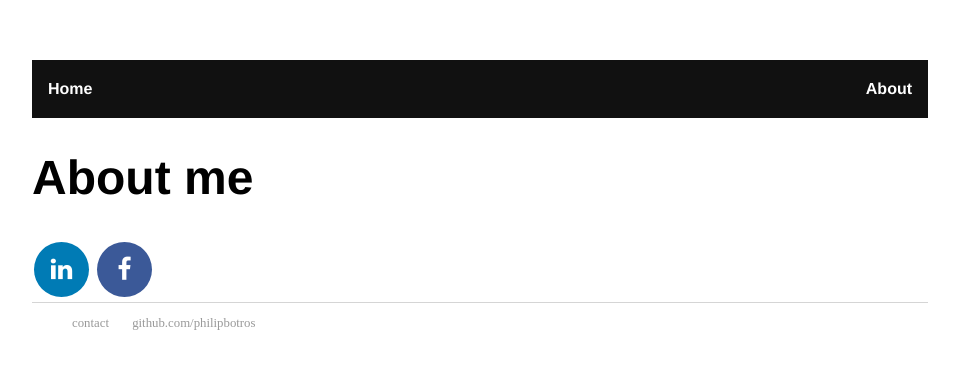
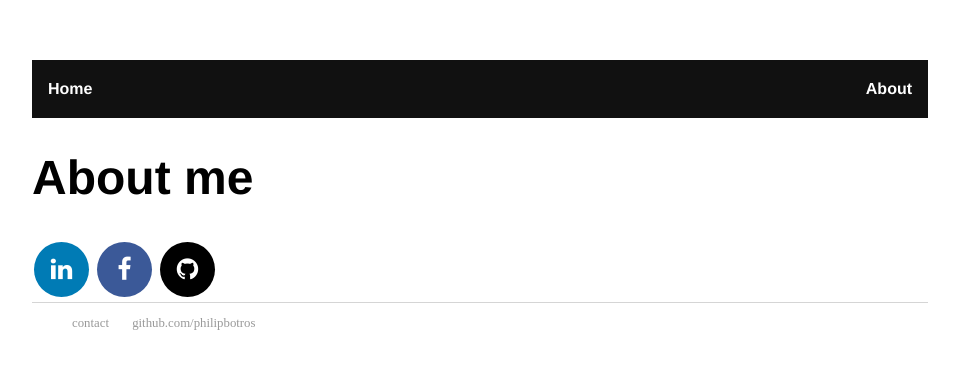
Before and after one commit to PhilipBotros/philipbotros.github.io, a Jekyll site: the page built from about/index.html, in a window 1280 px wide. Shown: the top 369 px of the page, without its empty margins (160-1119 px from the left). Built offline with Jekyll 4.4.1, drawn with Linux system fonts in a browser that asks for light colours.

```diff
--- a/about/index.html
+++ b/about/index.html
@@ -27,9 +27,14 @@
   background: #007bb5;
   color: white;
 }
+.fa-github {
+  color: white;
+    background: black;
+}
 
 </style>
 
 	<h1>{{ page.title }}</h1>
 		<a href="https://www.linkedin.com/in/philip-botros-a23257a5/" class="fa fa-linkedin"></a>
 		<a href="https://www.facebook.com/philip.botros.1" class="fa fa-facebook"></a>
+    <a href="https://www.github.com/philipbotros" class="fa fa-github"></a>
--- a/css/main.css
+++ b/css/main.css
@@ -2,6 +2,15 @@
     margin: 60px auto;
     width: 70%;
 }
+header{
+        width: 100%;
+        height: auto;
+        padding: 0;
+        background-size: 100%;
+        background-repeat: no-repeat;
+        margin-left: auto;
+        margin-right: auto;
+     }
 nav ul {
     font-family:'Helvetica', 'Arial', 'Sans-Serif';
     padding: 0px;
```
